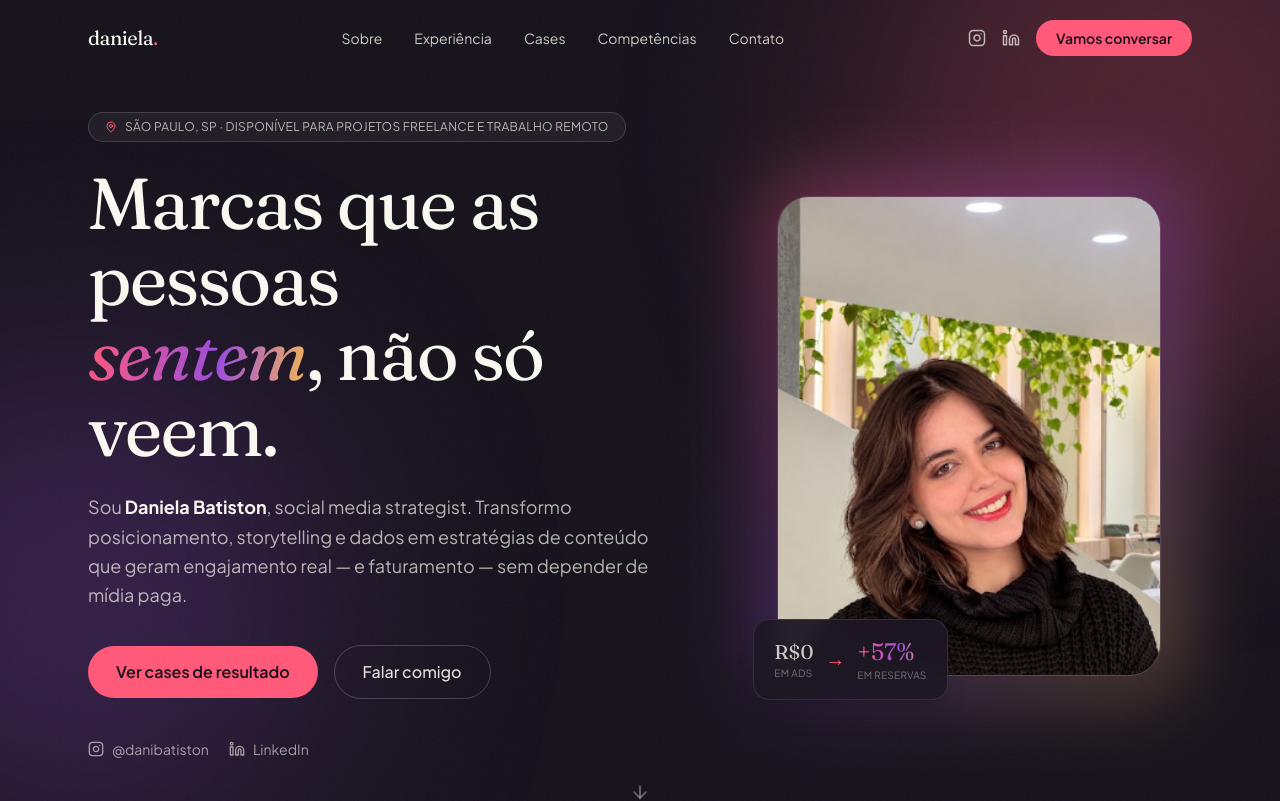
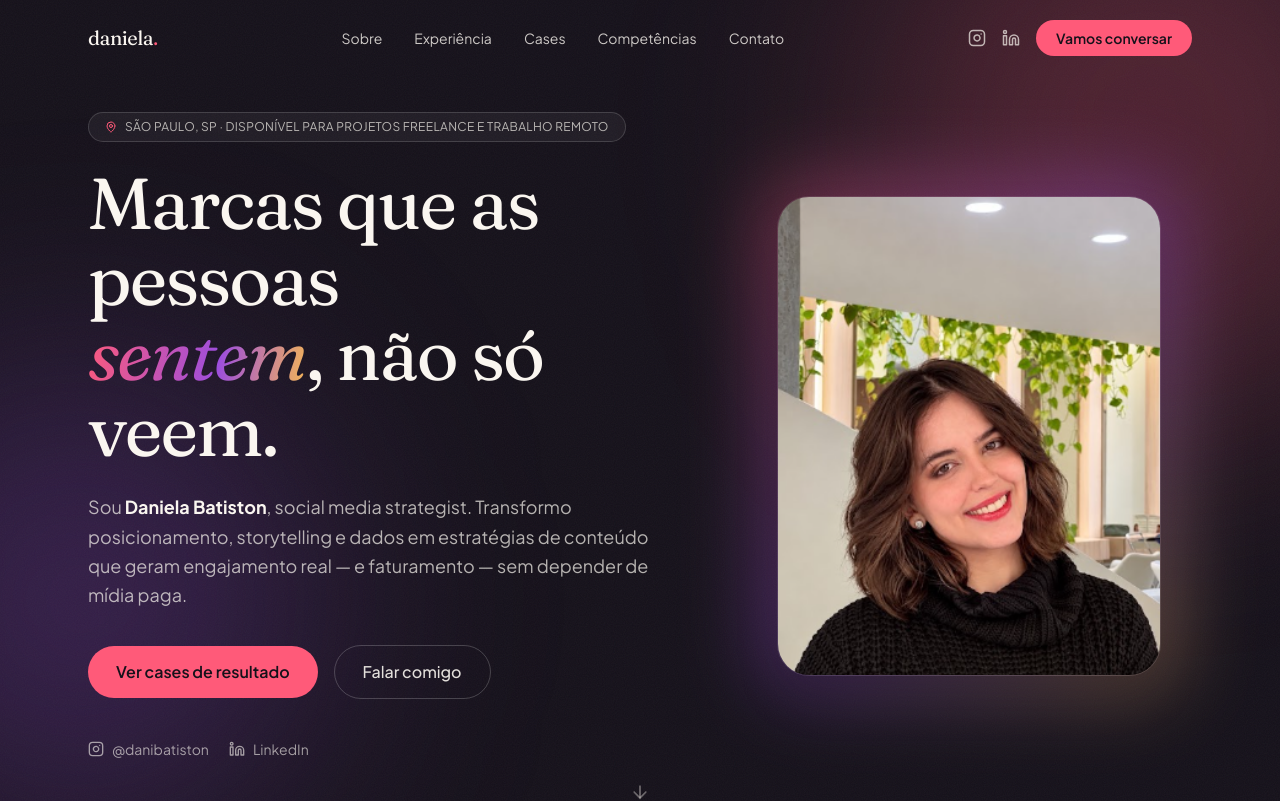
Before and after one commit to danibatiston-ai59/daniela-portfolio, a React (Vite) app: page / in a window 1280 px wide. Shown: the top 801 px of the page. Built offline with nearby package versions, Linux system fonts and the light colour scheme.

Commit message:
Remove balao de metrica sobre a foto do Hero

```diff
--- a/src/components/Hero.tsx
+++ b/src/components/Hero.tsx
@@ -105,19 +105,6 @@ export default function Hero() {
               className="h-full w-full"
             />
           </div>
-          <div className="absolute -bottom-6 -left-6 rounded-2xl bg-ink-soft/95 border border-white/10 px-5 py-4 backdrop-blur shadow-xl">
-            <div className="flex items-center gap-3">
-              <div>
-                <p className="font-display text-xl text-cream/80">R$0</p>
-                <p className="text-[10px] uppercase tracking-wide text-cream/40">em ads</p>
-              </div>
-              <span className="font-display text-xl text-coral">→</span>
-              <div>
-                <p className="font-display text-2xl text-gradient">+57%</p>
-                <p className="text-[10px] uppercase tracking-wide text-cream/40">em reservas</p>
-              </div>
-            </div>
-          </div>
         </motion.div>
       </div>
 
```
